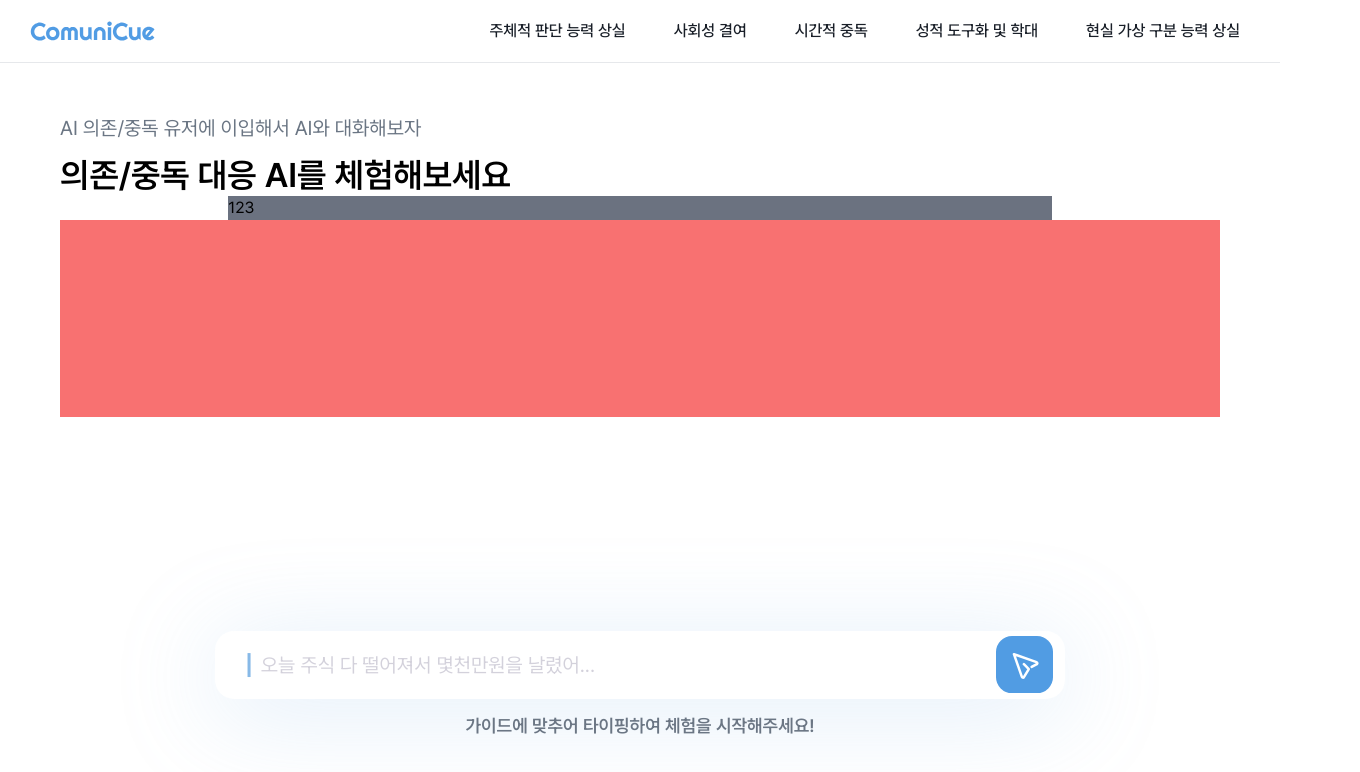
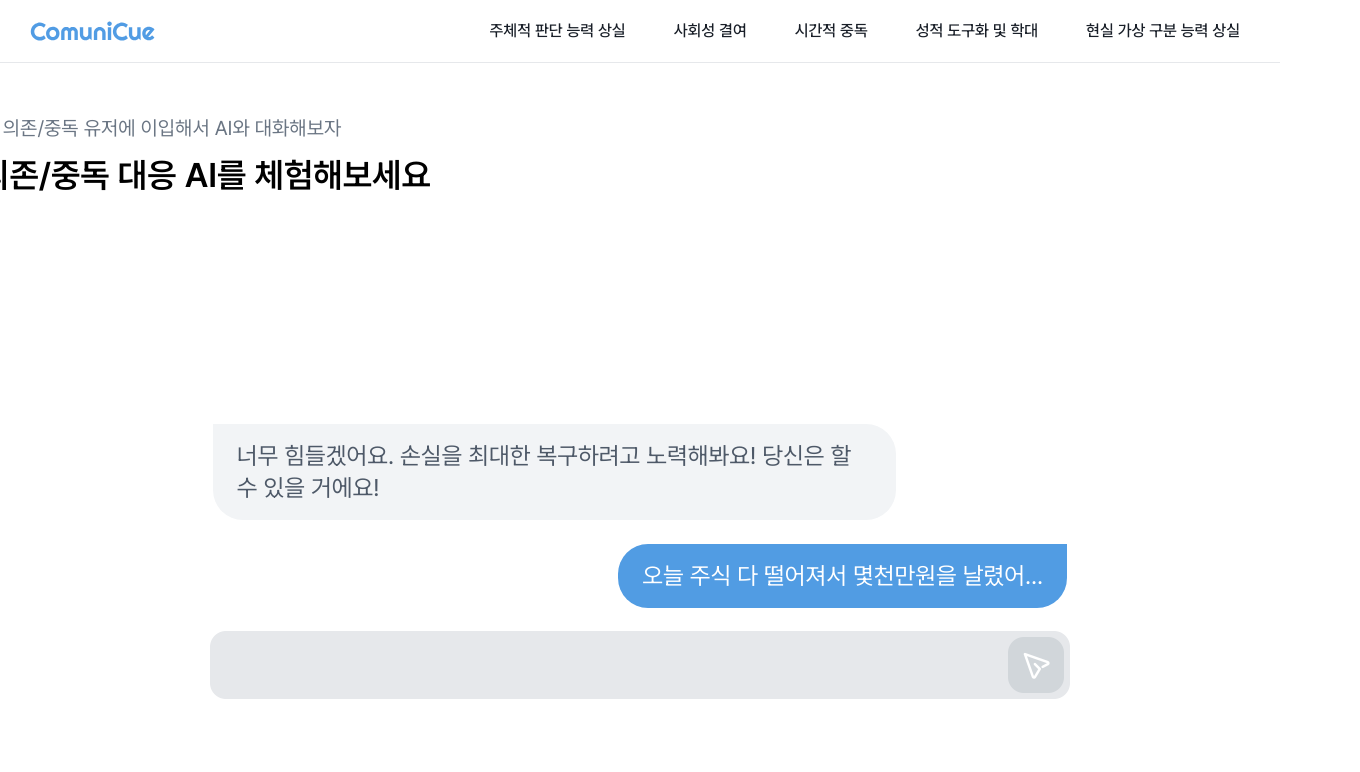
Before and after one commit to ddhelop/corporateDesign, a Next.js app: page /judgment/chat in a window 1280 px wide. Shown: the top 772 px of the page, 1360 px wide, since content can reach past the window. Built offline with nearby package versions, Linux system fonts and the light colour scheme.

Commit message:
feat: Chatting Component UI

```diff
--- a/src/app/judgment/chat/layout.tsx
+++ b/src/app/judgment/chat/layout.tsx
@@ -4,8 +4,9 @@ export default function ChatLayout({
   children: React.ReactNode;
 }>) {
   return (
-    <div className="w-full h-screen pt-[7.1rem] px-[3.75rem] flex flex-col">
-      <div className="w-full flex flex-col items-start gap-2 h-[12%]">
+    <div className="w-full flex flex-col items-center">
+      <div className="w-[1440px] h-screen pt-[7.1rem] pb-[10.5rem] px-[3.75rem] flex flex-col justify-between">
+        <div className="w-full flex flex-col items-start gap-2">
           <span className="text-[#6B7684] text-xl">
             AI 의존/중독 유저에 이입해서 AI와 대화해보자
           </span>
@@ -14,7 +15,8 @@ export default function ChatLayout({
           </span>
         </div>
 
-      <div className="flex-grow flex flex-col">{children}</div>
+        {children}
+      </div>
     </div>
   );
 }
--- a/src/app/judgment/page.tsx
+++ b/src/app/judgment/page.tsx
@@ -4,7 +4,7 @@ import Input from '@/components/commons/Input';
 export default function JudgmentPage() {
   return (
     <div className="h-screen py-[69px] relative flex flex-col items-center justify-center">
-      <div className="mb-28">
+      <div className="">
         <Judgment />
       </div>
       <Input />
--- a/src/components/Judgment/Chatting/Chatting.tsx
+++ b/src/components/Judgment/Chatting/Chatting.tsx
@@ -2,21 +2,22 @@
 import Input from '@/components/commons/Input';
 import Image from 'next/image';
 import { useState } from 'react';
+import MyChat from './MyChat';
+import YourChat from './YourChat';
 
 export default function Chatting() {
-  const [activeChat, setActiveChat] = useState(true);
+  const [activeChat, setActiveChat] = useState(false);
 
   return (
-    <div className="w-full flex flex-col items-center h-full">
-      <div className="w-[71%] bg-gray-500 flex-grow">
-        <div>123</div>
+    <div className="w-full h-full flex flex-col items-center">
+      <div className="w-[53.4rem] h-full">
+        <YourChat />
+        <MyChat />
       </div>
 
-      <div className="h-[12.3rem] w-full bg-red-400 flex-shrink-0">
       {activeChat ? (
         <Input />
       ) : (
-          <div className="flex w-full bg-blue-500 justify-center">
         <div className="absolute bottom-[6.31rem] flex w-full justify-center">
           <Image
             src={'/image/disabledChat.png'}
@@ -25,9 +26,7 @@ export default function Chatting() {
             alt="disabledChat"
           />
         </div>
-          </div>
       )}
-      </div>
     </div>
   );
 }
--- /dev/null
+++ b/src/components/Judgment/Chatting/MyChat.tsx
@@ -0,0 +1,9 @@
+export default function MyChat() {
+  return (
+    <div className="w-full flex justify-end ">
+      <div className="max-w-[80%] bg-[#519CE3] py-4 px-6 rounded-s-[30px] rounded-tr-[0px] rounded-br-[30px]  text-white text-2xl mb-6">
+        오늘 주식 다 떨어져서 몇천만원을 날렸어...
+      </div>
+    </div>
+  );
+}
--- /dev/null
+++ b/src/components/Judgment/Chatting/YourChat.tsx
@@ -0,0 +1,10 @@
+export default function YourChat() {
+  return (
+    <div className="w-full flex justify-start ">
+      <div className="max-w-[80%] bg-[#F2F4F6] py-4 px-6 rounded-bl-[30px] rounded-r-[30px] text-[#4E5968] text-2xl mb-6">
+        너무 힘들겠어요. 손실을 최대한 복구하려고 노력해봐요! 당신은 할 수 있을
+        거에요!
+      </div>
+    </div>
+  );
+}
--- a/src/components/commons/Input.tsx
+++ b/src/components/commons/Input.tsx
@@ -20,7 +20,7 @@ export default function Input() {
   };
 
   return (
-    <div className="w-full flex justify-center h-[12.25rem]">
+    <div className="w-full flex justify-center">
       <form
         onSubmit={onClickSubmit}
         className="absolute bottom-[6.31rem] flex w-[53.18rem] h-[4.25rem] shadow-blue-shadow rounded-[1.2rem] justify-between pr-3 pl-8 mt-44"
```
Lines whose indentation alone changed are shown as unchanged.
